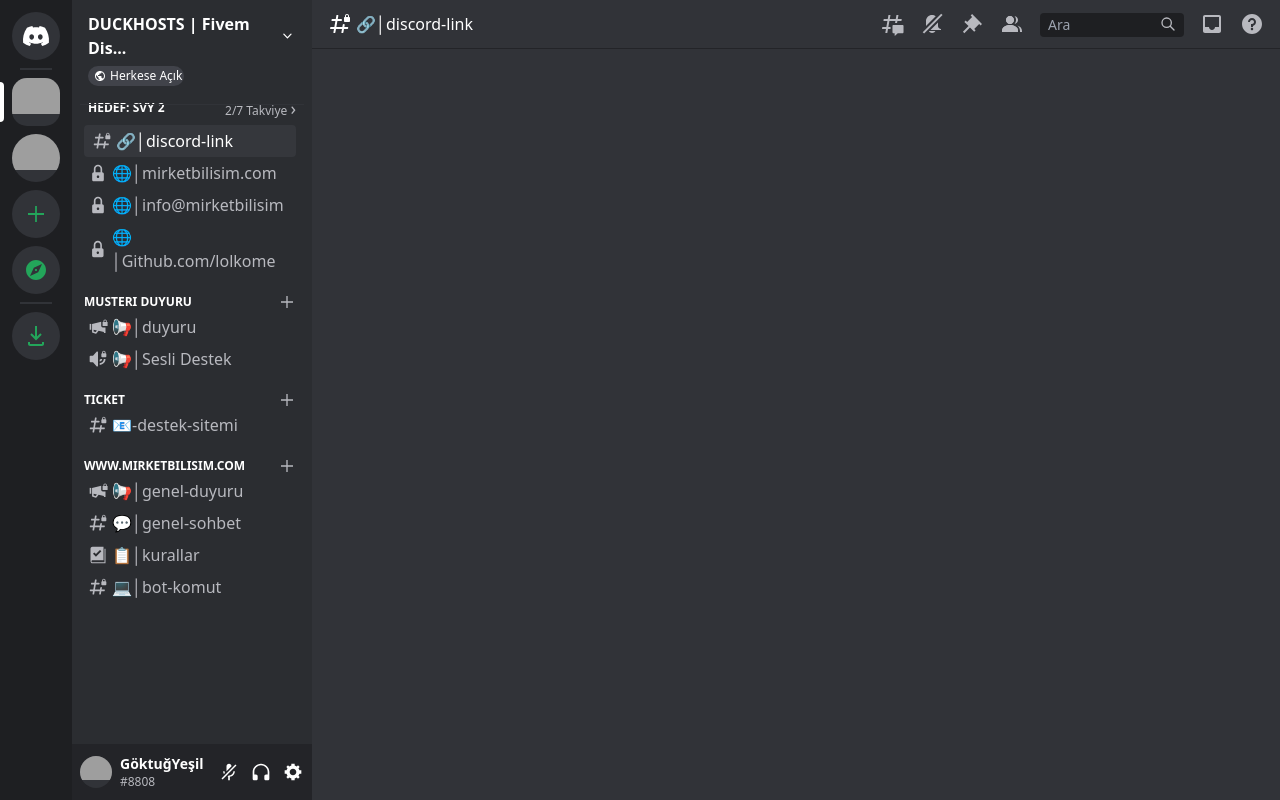
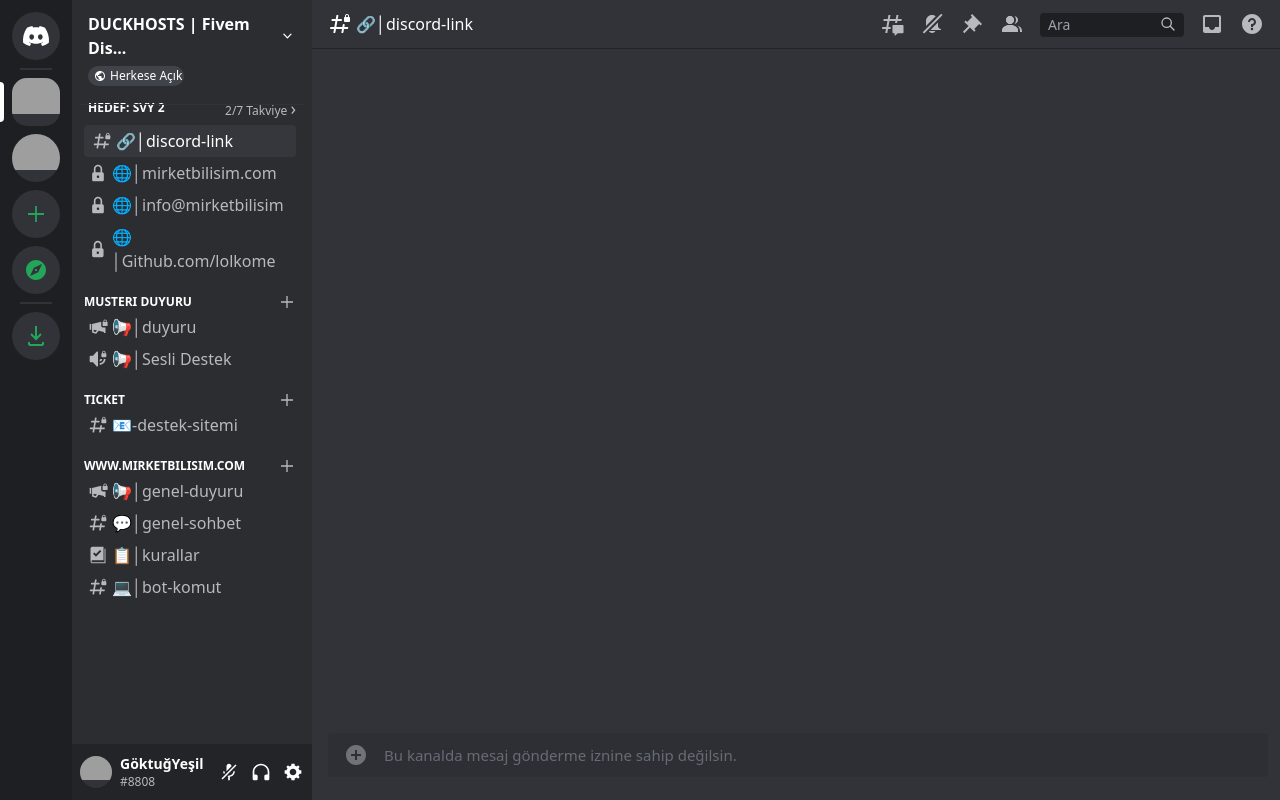
Before and after one commit to GoktugYesi/Discord-react-web-clone, a React (Create React App) app: page / in a window 1280 px wide. Built offline with nearby package versions, Linux system fonts and the light colour scheme; grey boxes are pictures that could not be loaded.

Commit message:
Completed Chat component

```diff
--- a/src/components/Chat.js
+++ b/src/components/Chat.js
@@ -1,9 +1,23 @@
 import Topbar from './Topbar'
+import { Icon } from './Icon'
 
 function Chat() {
     return (
         <div className='w-full'>
             <Topbar />
+
+            <div className="fixed flex h-20 bottom-0 px-4 text-sm items-center chat">
+
+            <form className="w-full mt-[-10px]">
+                    <div className="relative">
+                        <div className="absolute pl-4 mt-2 pt-0.5 text-link">
+                            <Icon name="chatPlusIcon" width={24} height={24} />
+                        </div>
+                        <input type="text" placeholder="Bu kanalda mesaj gönderme iznine sahip değilsin." disabled className="w-full h-11 py-3 pr-2 pl-14 text-[15px] text-link rounded outline-none bg-channelBg opacity-50"  />
+                    </div>
+                </form>
+                <div className="flex items-center w-14 ml-4"></div>
+            </div>
         </div>
     )
 }
--- a/src/components/Icon.js
+++ b/src/components/Icon.js
@@ -156,7 +156,13 @@
 
 const helpIcon = ({ width, height }) => {
     return (
-        <svg x="0" y="0" class="icon-2xnN2Y" aria-hidden="true" role="img" width="24" height="24" viewBox="0 0 24 24"><path fill="currentColor" d="M12 2C6.486 2 2 6.487 2 12C2 17.515 6.486 22 12 22C17.514 22 22 17.515 22 12C22 6.487 17.514 2 12 2ZM12 18.25C11.31 18.25 10.75 17.691 10.75 17C10.75 16.31 11.31 15.75 12 15.75C12.69 15.75 13.25 16.31 13.25 17C13.25 17.691 12.69 18.25 12 18.25ZM13 13.875V15H11V12H12C13.104 12 14 11.103 14 10C14 8.896 13.104 8 12 8C10.896 8 10 8.896 10 10H8C8 7.795 9.795 6 12 6C14.205 6 16 7.795 16 10C16 11.861 14.723 13.429 13 13.875Z"></path></svg>
+        <svg x="0" y="0" class="icon-2xnN2Y" aria-hidden="true" role="img" width={width} height={height} viewBox="0 0 24 24"><path fill="currentColor" d="M12 2C6.486 2 2 6.487 2 12C2 17.515 6.486 22 12 22C17.514 22 22 17.515 22 12C22 6.487 17.514 2 12 2ZM12 18.25C11.31 18.25 10.75 17.691 10.75 17C10.75 16.31 11.31 15.75 12 15.75C12.69 15.75 13.25 16.31 13.25 17C13.25 17.691 12.69 18.25 12 18.25ZM13 13.875V15H11V12H12C13.104 12 14 11.103 14 10C14 8.896 13.104 8 12 8C10.896 8 10 8.896 10 10H8C8 7.795 9.795 6 12 6C14.205 6 16 7.795 16 10C16 11.861 14.723 13.429 13 13.875Z"></path></svg>
+    )
+}
+
+const ChatPlusIcon = ({ width, height }) => {
+    return (
+        <svg width={width} height={height} viewBox="0 0 24 24"><path class="attachButtonPlus-3IYelE" fill="currentColor" d="M12 2.00098C6.486 2.00098 2 6.48698 2 12.001C2 17.515 6.486 22.001 12 22.001C17.514 22.001 22 17.515 22 12.001C22 6.48698 17.514 2.00098 12 2.00098ZM17 13.001H13V17.001H11V13.001H7V11.001H11V7.00098H13V11.001H17V13.001Z"></path></svg>
     )
 }
 
@@ -186,7 +192,8 @@
         usersIcon: UsersIcon,
         searchIcon: SearchIcon,
         postIcon: PostIcon,
-        helpIcon: helpIcon
+        helpIcon: helpIcon,
+        chatPlusIcon: ChatPlusIcon
     }
 
     const Component = icons[name]
--- a/src/styles/style.css
+++ b/src/styles/style.css
@@ -434,6 +434,10 @@
   display: flex
 }
 
+.chat{
+  width: calc(100% - 240px);
+}
+
 *, ::before, ::after {
   --tw-border-spacing-x: 0;
   --tw-border-spacing-y: 0;
@@ -595,24 +599,12 @@
   left: 0px;
 }
 
-.left-3 {
-  left: 0.75rem;
+.right-2 {
+  right: 0.5rem;
 }
 
 .top-0 {
   top: 0px;
-}
-
-.right-3 {
-  right: 0.75rem;
-}
-
-.right-4 {
-  right: 1rem;
-}
-
-.right-2 {
-  right: 0.5rem;
 }
 
 .my-auto {
@@ -630,6 +622,10 @@
 
 .ml-3 {
   margin-left: 0.75rem;
+}
+
+.ml-4 {
+  margin-left: 1rem;
 }
 
 .ml-\[-4px\] {
@@ -660,16 +656,8 @@
   margin-top: 1.25rem;
 }
 
-.ml-10 {
-  margin-left: 2.5rem;
-}
-
-.ml-5 {
-  margin-left: 1.25rem;
-}
-
-.ml-4 {
-  margin-left: 1rem;
+.mt-\[-10px\] {
+  margin-top: -10px;
 }
 
 .flex {
@@ -680,12 +668,24 @@
   height: 2.5rem;
 }
 
+.h-11 {
+  height: 2.75rem;
+}
+
 .h-12 {
   height: 3rem;
 }
 
 .h-14 {
   height: 3.5rem;
+}
+
+.h-20 {
+  height: 5rem;
+}
+
+.h-4 {
+  height: 1rem;
 }
 
 .h-5 {
@@ -704,20 +704,16 @@
   height: 100%;
 }
 
-.h-6 {
-  height: 1.5rem;
-}
-
-.h-2 {
-  height: 0.5rem;
-}
-
-.h-4 {
-  height: 1rem;
+.w-10 {
+  width: 2.5rem;
 }
 
 .w-12 {
   width: 3rem;
+}
+
+.w-14 {
+  width: 3.5rem;
 }
 
 .w-18 {
@@ -730,6 +726,14 @@
 
 .w-24 {
   width: 6rem;
+}
+
+.w-36 {
+  width: 9rem;
+}
+
+.w-4 {
+  width: 1rem;
 }
 
 .w-56 {
@@ -746,46 +750,6 @@
 
 .w-full {
   width: 100%;
-}
-
-.w-3 {
-  width: 0.75rem;
-}
-
-.w-10 {
-  width: 2.5rem;
-}
-
-.w-20 {
-  width: 5rem;
-}
-
-.w-7 {
-  width: 1.75rem;
-}
-
-.w-6 {
-  width: 1.5rem;
-}
-
-.w-5 {
-  width: 1.25rem;
-}
-
-.w-4 {
-  width: 1rem;
-}
-
-.w-16 {
-  width: 4rem;
-}
-
-.w-32 {
-  width: 8rem;
-}
-
-.w-36 {
-  width: 9rem;
 }
 
 .max-w-sm {
@@ -824,17 +788,9 @@
   border-radius: 9999px;
 }
 
-.rounded-md {
-  border-radius: 0.375rem;
-}
-
 .rounded-r {
   border-top-right-radius: 0.25rem;
   border-bottom-right-radius: 0.25rem;
-}
-
-.border {
-  border-width: 1px;
 }
 
 .border-t-2 {
@@ -848,11 +804,6 @@
 .border-backdrop {
   --tw-border-opacity: 1;
   border-color: rgb(49 51 56 / var(--tw-border-opacity));
-}
-
-.border-white {
-  --tw-border-opacity: 1;
-  border-color: rgb(255 255 255 / var(--tw-border-opacity));
 }
 
 .border-profileBG {
@@ -895,21 +846,12 @@
   background-color: rgb(255 255 255 / var(--tw-bg-opacity));
 }
 
-.bg-gray-50 {
-  --tw-bg-opacity: 1;
-  background-color: rgb(249 250 251 / var(--tw-bg-opacity));
-}
-
 .object-cover {
   object-fit: cover;
 }
 
 .p-1 {
   padding: 0.25rem;
-}
-
-.p-2 {
-  padding: 0.5rem;
 }
 
 .px-2 {
@@ -935,6 +877,10 @@
   padding-left: 0.375rem;
 }
 
+.pl-14 {
+  padding-left: 3.5rem;
+}
+
 .pl-2 {
   padding-left: 0.5rem;
 }
@@ -943,16 +889,28 @@
   padding-left: 0.75rem;
 }
 
+.pl-4 {
+  padding-left: 1rem;
+}
+
+.pr-2 {
+  padding-right: 0.5rem;
+}
+
+.pt-0 {
+  padding-top: 0px;
+}
+
+.pt-0\.5 {
+  padding-top: 0.125rem;
+}
+
 .pt-3 {
   padding-top: 0.75rem;
 }
 
-.pl-12 {
-  padding-left: 3rem;
-}
-
-.pr-4 {
-  padding-right: 1rem;
+.text-\[15px\] {
+  font-size: 15px;
 }
 
 .text-lg {
@@ -974,12 +932,12 @@
   font-weight: 700;
 }
 
+.font-medium {
+  font-weight: 500;
+}
+
 .font-semibold {
   font-weight: 600;
-}
-
-.font-medium {
-  font-weight: 500;
 }
 
 .text-channelIcon {
@@ -1002,14 +960,8 @@
   color: rgb(255 255 255 / var(--tw-text-opacity));
 }
 
-.text-gray-400 {
-  --tw-text-opacity: 1;
-  color: rgb(156 163 175 / var(--tw-text-opacity));
-}
-
-.text-gray-500 {
-  --tw-text-opacity: 1;
-  color: rgb(107 114 128 / var(--tw-text-opacity));
+.opacity-50 {
+  opacity: 0.5;
 }
 
 .outline-none {
@@ -1039,13 +991,3 @@
 .focus\:w-60:focus {
   width: 15rem;
 }
-
-.focus\:border-indigo-600:focus {
-  --tw-border-opacity: 1;
-  border-color: rgb(79 70 229 / var(--tw-border-opacity));
-}
-
-.focus\:bg-white:focus {
-  --tw-bg-opacity: 1;
-  background-color: rgb(255 255 255 / var(--tw-bg-opacity));
-}
--- a/src/styles/tailwind.css
+++ b/src/styles/tailwind.css
@@ -13,4 +13,7 @@
         height: 100%;
         @apply flex
     }
+    .chat{
+        width: calc(100% - 240px);
+    }
 }
```
